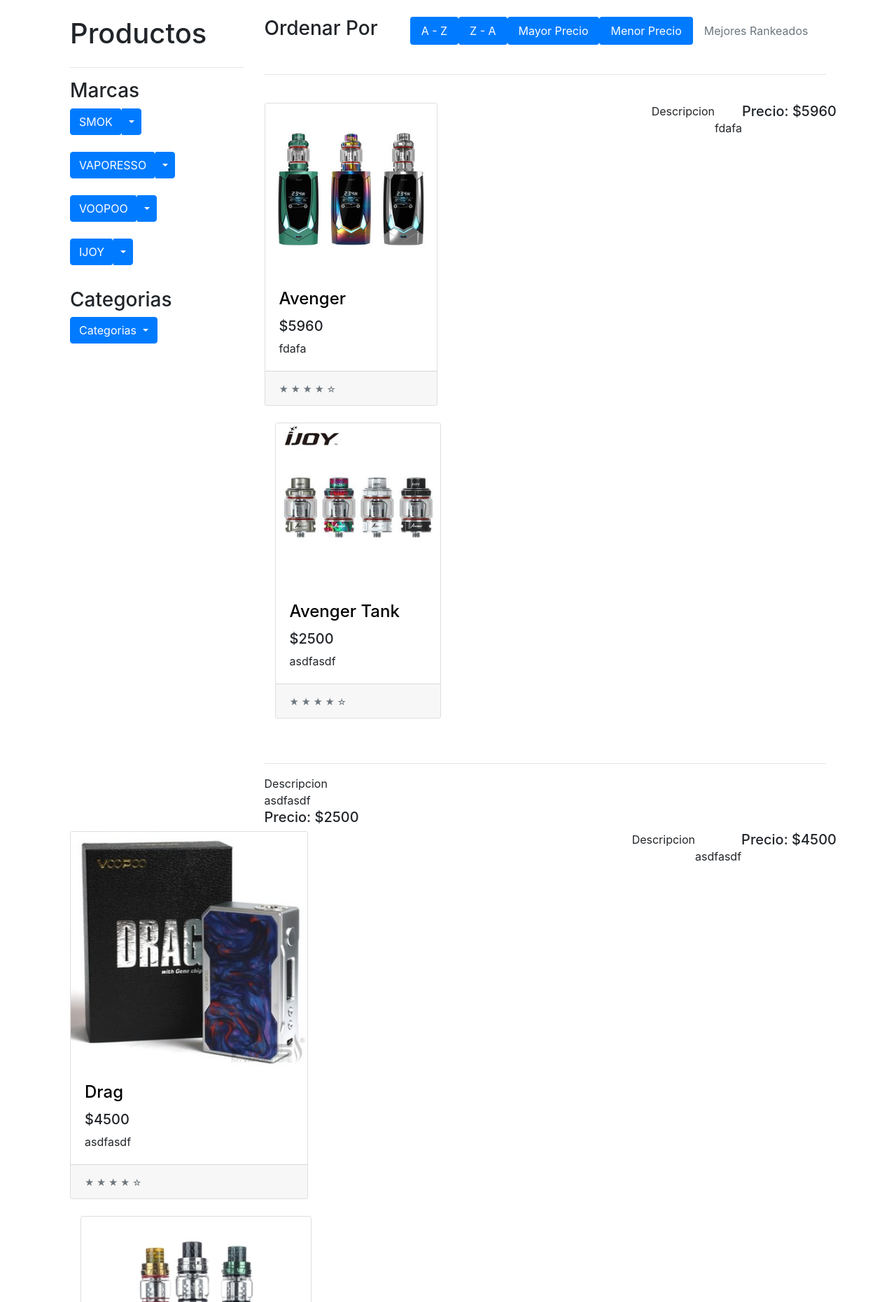
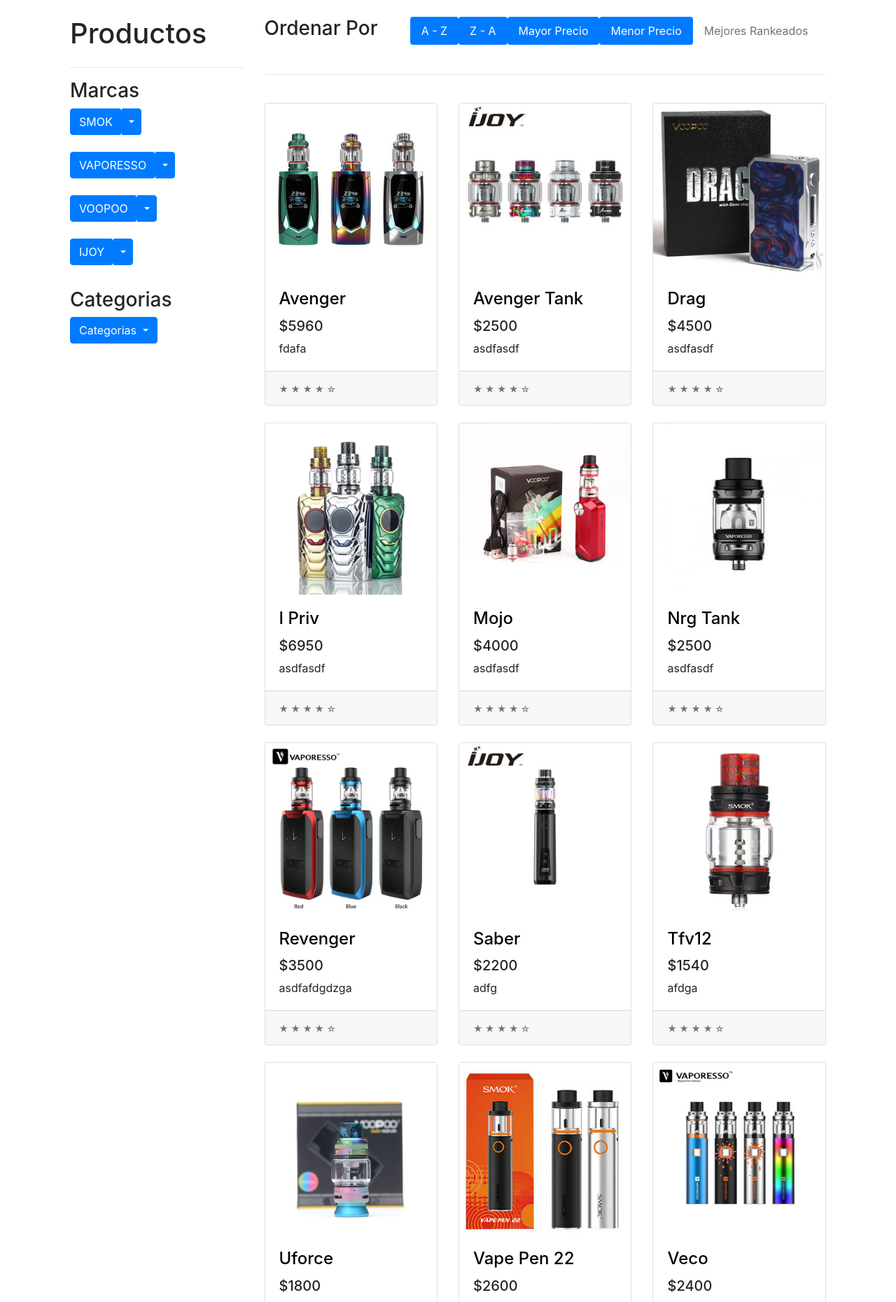
Before and after one commit to FranAlcaraz/ProduccionWeb, a PHP site: page /index.php?seccion=productos in a window 1280 px wide. Shown: the part 56-1917 px from the top of the page at 70% size. Run offline with PHP 8.4, Linux system fonts and the light colour scheme; data comes from the database, SQL or seed files in the repository.

Commit message:
Update productos.php

```diff
--- a/productos.php
+++ b/productos.php
@@ -198,22 +198,14 @@ if(isset($_GET['orden'])){
                             <h5>$<?=$row['Precio'];?></h5>
                             <p class="card-text"><?php echo substr($row['Articulo_Descripcion'], 0, 30);?></p>
                         </div>
-
-
                         <div class="card-footer">
                             <small class="text-muted">&#9733; &#9733; &#9733; &#9733; &#9734;</small>
                         </div>
                     </div>
                 </div>
-                                    <br>
-                                    <hr>
-                                    <h7>Descripcion</h7>
-                                    <br>
-                                    <?=$row['Articulo_Descripcion'];?>
-                                    <br>
-                                    <h5>Precio: <?php echo "$".$row['Precio'];?></h5>
-                                </div>
+
                                 <?php } //cierra foreach $art as $row ?>
                             </div>
                         </div>
                     </div>
+                </div>
```
